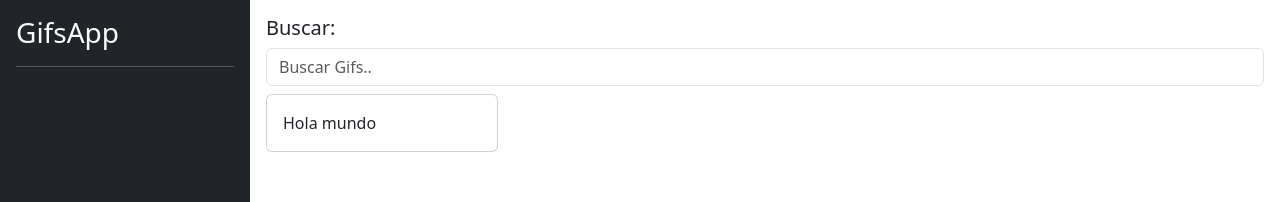
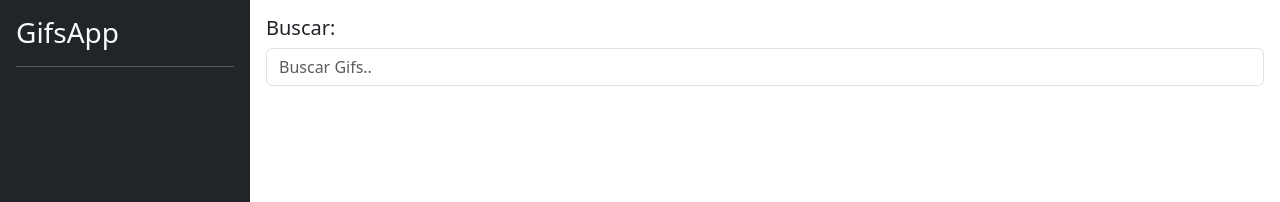
Before and after one commit to Cuandoyolabi/GiftApp, an Angular app: page / in a window 1280 px wide. Shown: the top 202 px of the page. Built offline with nearby package versions, Linux system fonts and the light colour scheme.

Commit message:
Se agregan las imagenes desde la API

```diff
--- a/src/app/gifs/components/list/list.component.html
+++ b/src/app/gifs/components/list/list.component.html
@@ -1,13 +1,18 @@
 <div class="row">
 
-  <div class="col-md-3 col-sm-6">
+  <div *ngFor="let gif of gifs" class="col-md-3 col-sm-6">
     <div class=" card mb-2text-center">
 
-      <!--TODO: Crear imagen-->
-
+      <img
+      [src]="gif.images.downsized_medium.url"
+      [alt]="gif.title"
+      class="card-img-top"
+      >
 
       <div class="card-body">
-        <p class="card-text">Hola mundo</p>
+        <p class="card-text">
+          {{ gif.title }}
+        </p>
       </div>
 
     </div>
--- a/src/app/gifs/services/gifs.service.ts
+++ b/src/app/gifs/services/gifs.service.ts
@@ -42,7 +42,6 @@ export class GifsService {
       .subscribe( resp => {
 
         this.gifList = resp.data;
-        console.log({ gifs: this.gifList });
 
       })
     }
```
